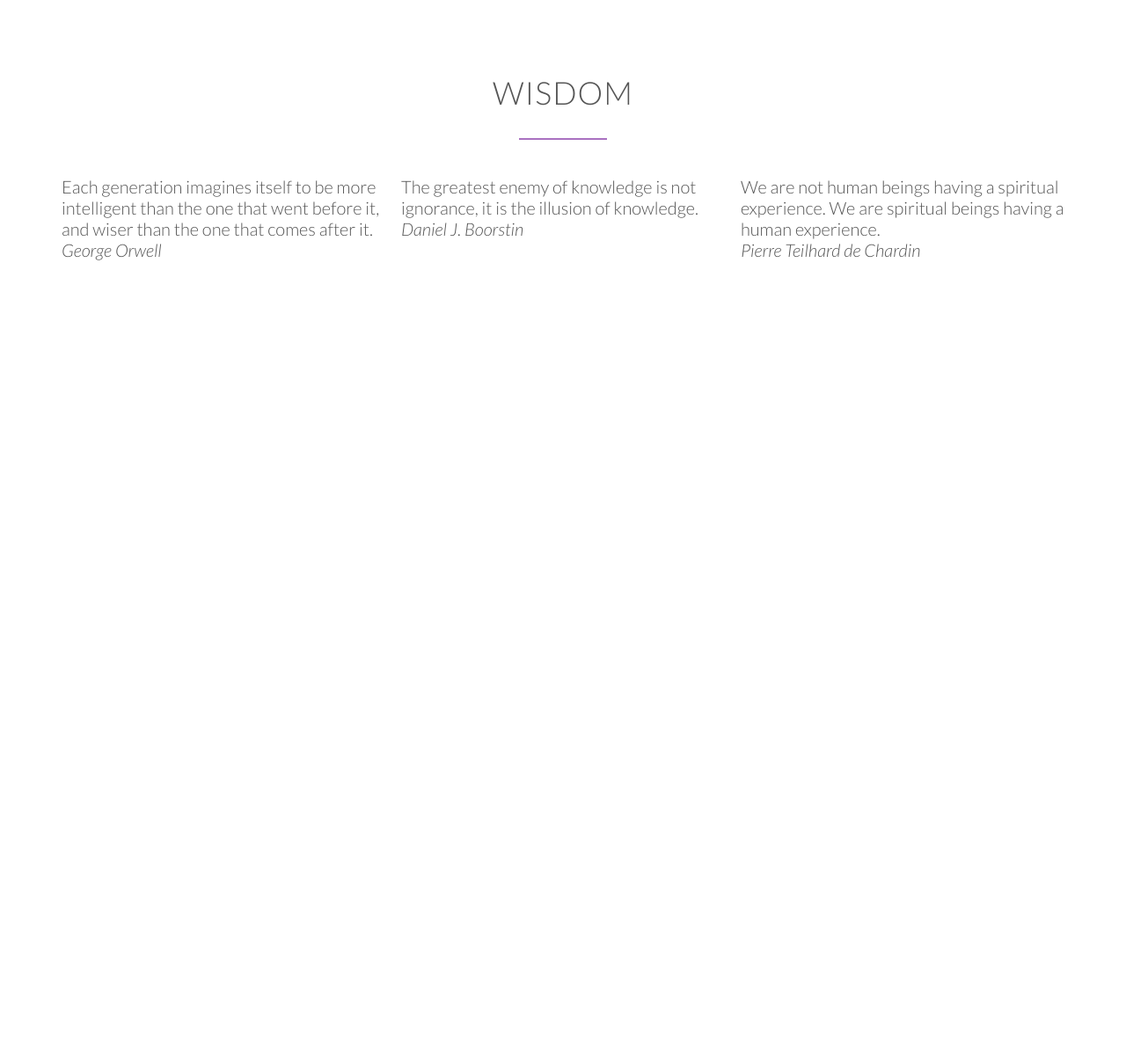
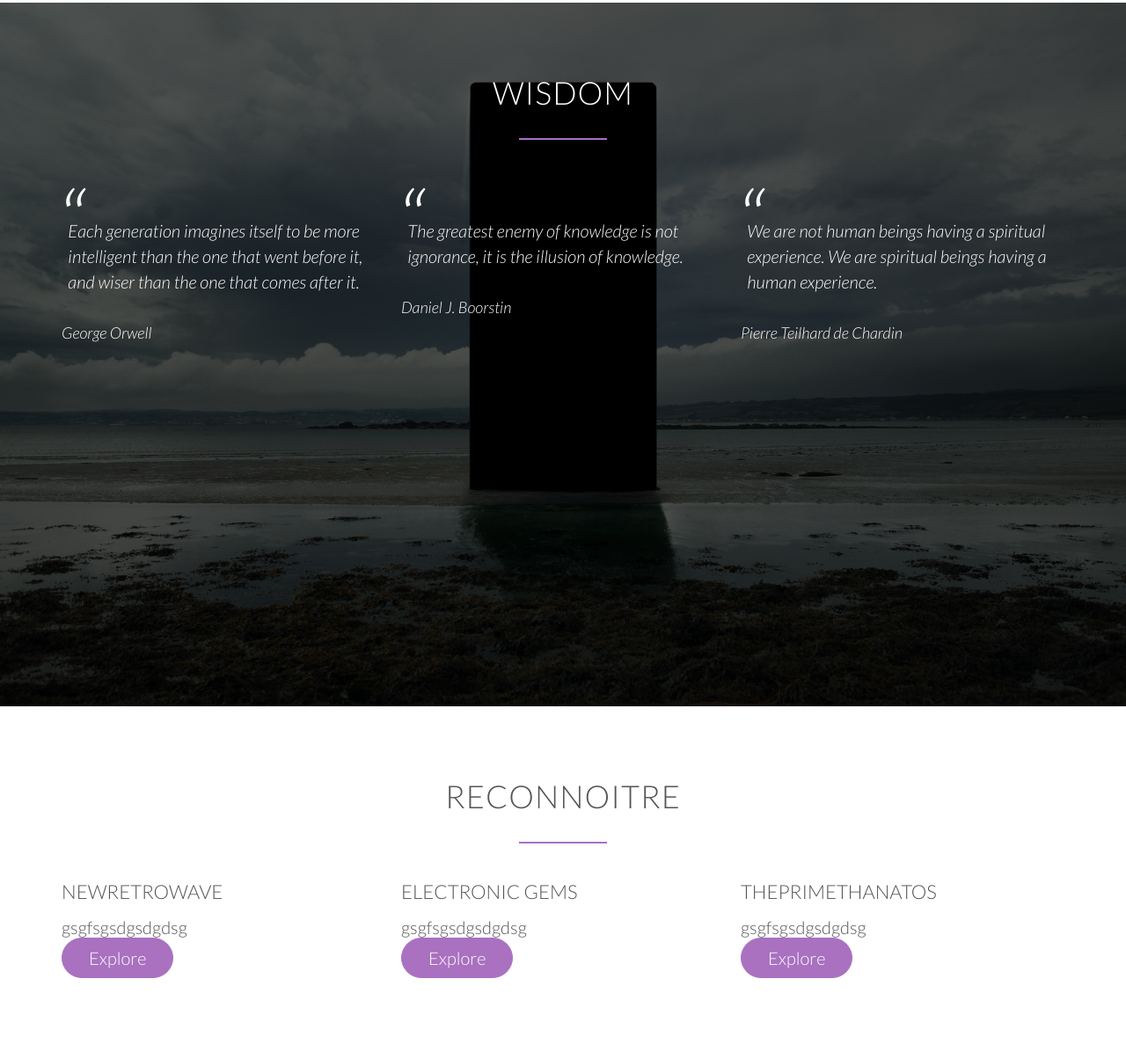
Before and after one commit to jorgeserras/Playlists, a plain HTML site: page index.html in a window 1280 px wide. Shown: the part 3001-4205 px from the top of the page at 88% size. Before the commit the page ends 3389 px from the top, so only its background shows below. Drawn offline with nearby package versions, Linux system fonts and the light colour scheme.

Commit message:
monolith

```diff
--- a/index.html
+++ b/index.html
@@ -250,6 +250,55 @@
             </div>
         </section>
 
+        <section class="section-plans">
+            <div class="row">
+                <h2>Reconnoitre</h2>
+            </div>
+            <div class="row">
+                <div class="col span-1-of-3">
+                    <div class="plan-box">
+                        <div>
+                            <h3>Newretrowave</h3>
+                        </div>
+                        <div>
+                            <p>gsgfsgsdgsdgdsg</p>
+                        </div>
+                        <div>
+                            <a href="" class="btn btn-full">Explore</a>
+                        </div>
+                    </div>
+                </div>
+                <div class="col span-1-of-3">
+                    <div class="plan-box">
+                        <div>
+                            <h3>Electronic Gems</h3>
+                        </div>
+                        <div>
+                            <p>gsgfsgsdgsdgdsg</p>
+                        </div>
+                        <div>
+                            <a href="" class="btn btn-full">Explore</a>
+                        </div>
+                    </div>
+                </div>
+                <div class="col span-1-of-3">
+                    <div class="plan-box">
+                        <div>
+                            <h3>ThePrimeThanatos</h3>
+                        </div>
+                        <div>
+                            <p>gsgfsgsdgsdgdsg</p>
+                        </div>
+                        <div>
+                            <a href="" class="btn btn-full">Explore</a>
+                        </div>
+                    </div>
+                </div>
+
+            </div>
+        </section>
+
+
     </body>
 
 </html>
--- a/resources/css/style.css
+++ b/resources/css/style.css
@@ -175,6 +175,7 @@ header {
     background-size: cover;
     background-position: center;
     height: 100vh; /* 100% after viewport */
+   /* background-attachment: fixed; */
 }
 
 .hero-text-box{
@@ -360,3 +361,50 @@ header {
 .section-songs a:active{
     border-bottom: 2px solid #a971c0;
 }
+
+
+
+/* ------------------------------------------------------------- */
+/* QUOTES */
+/* ------------------------------------------------------------- */
+
+
+.section-quotes{
+    background-image: linear-gradient(rgba(0, 0, 0, 0.6), rgba(0, 0, 0, 0.6)), url(img/monolith.jpg);
+    background-size: cover;
+    background-position: center;
+    color: #fff;
+    height: 100vh; /* 100% after viewport */
+    background-attachment: fixed;
+}
+
+blockquote {
+    padding: 2%;
+    font-style: italic;
+    line-height: 145%;
+    position: relative;
+    margin-top: 40px;
+}
+
+blockquote:before{
+    content: "\201C"; /* https://css-tricks.com/snippets/html/glyphs/ */
+    font-size: 500%;
+    display: block;
+    position: absolute; /* parent must have position relative (blockquote) */
+    top: -5px;
+    left: -5px;
+}
+
+cite {
+    font-size: 90%;
+    margin-top: 25px;
+    display: block;
+}
+
+
+cite img {
+    height: 45px;
+    border-radius: 50%;
+    margin-right: 10px;
+    vertical-align: middle;
+}
```
Also changed, not shown: resources/css/img/monolith.jpg (added).
